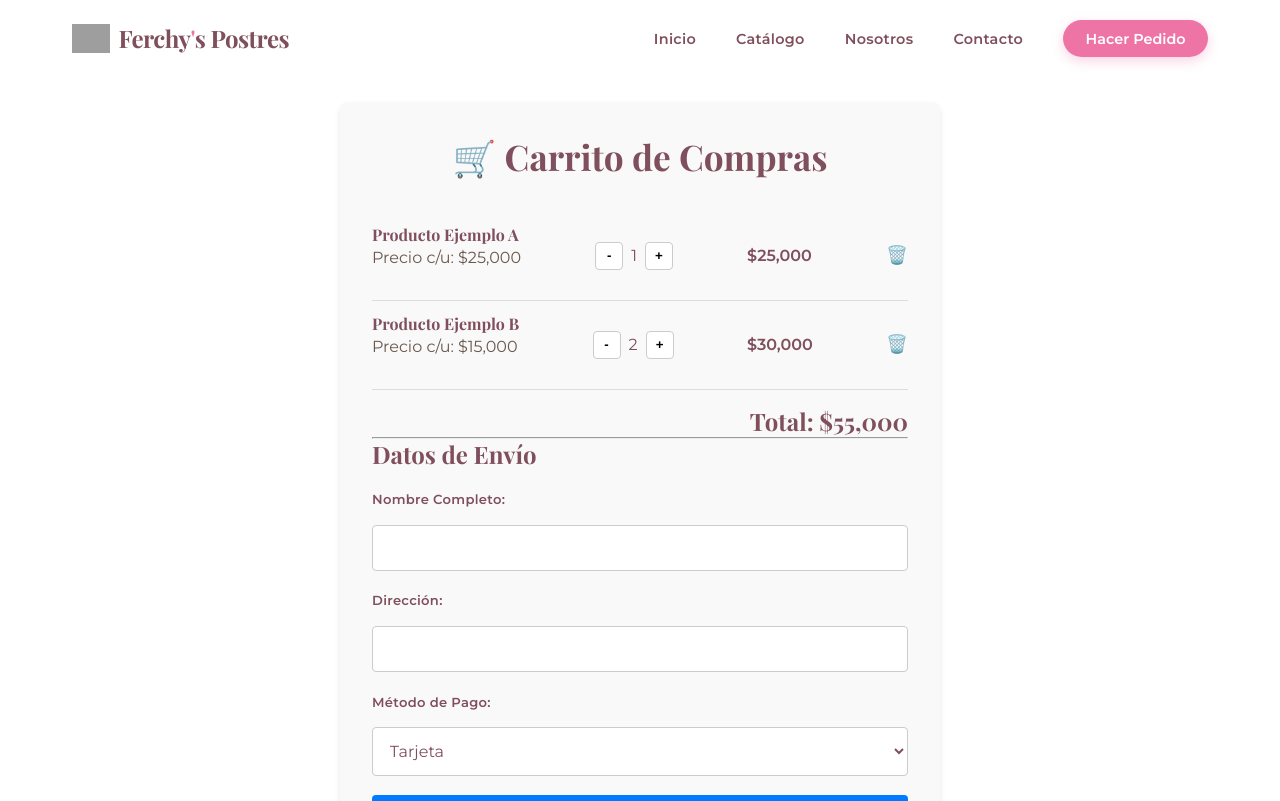
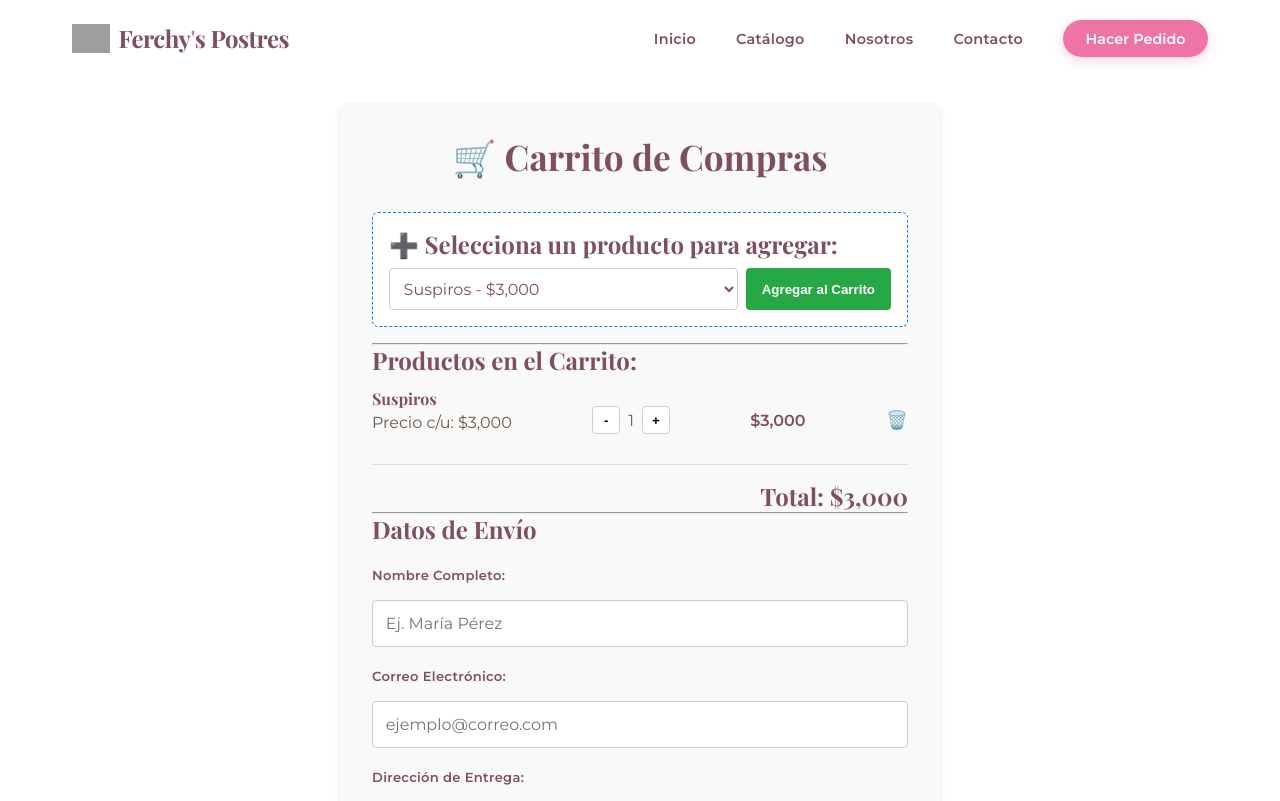
Before and after one commit to ANDREDAR63/WEB-FERCHYS, a React (Vite) app: page /carrito in a window 1280 px wide. Shown: the top 801 px of the page. Built offline with nearby package versions, Linux system fonts and the light colour scheme; grey boxes are pictures that could not be loaded; a web font is replaced by a local one.

Commit message:
ahora deberia funcionar

```diff
--- a/src/components/shopping_cart/shopping_cart.jsx
+++ b/src/components/shopping_cart/shopping_cart.jsx
@@ -1,14 +1,30 @@
 import React, { useState } from 'react';
 import './shopping_cart.css';
 
+// 1. Lista fija de 10 productos disponibles para agregar
+const PRODUCTOS_DISPONIBLES = [
+  { id: 'p1', nombre: 'Suspiros', precio: 3000 },
+  { id: 'p2', nombre: 'Profiteroles', precio: 5000 },
+  { id: 'p3', nombre: 'Alfajores', precio: 7000 },
+  { id: 'p4', nombre: 'Cheesecake de limón', precio: 7000 },
+  { id: 'p5', nombre: 'Cheesecake de chocolate', precio: 7000 },
+  { id: 'p6', nombre: 'Cheesecake de Árandano', precio: 7000 },
+  { id: 'p7', nombre: 'Cheesecake de papayuela', precio: 7000 },
+  { id: 'p8', nombre: 'Cheesecake de red velvet', precio: 7000 },
+  { id: 'p9', nombre: 'Torta de arándanos', precio: 3000 },
+  { id: 'p10', nombre: 'Torta de chocolate', precio: 5000 }
+];
+
 function Carrito() {
-  // 1. Estado para los productos en el carrito (lista simulada)
+  // Estado para los productos cargados en el carrito
   const [items, setItems] = useState([
-    { id: 1, nombre: 'Producto Ejemplo A', precio: 25000, cantidad: 1 },
-    { id: 2, nombre: 'Producto Ejemplo B', precio: 15000, cantidad: 2 }
+    { id: 'p1', nombre: 'Suspiros', precio: 3000, cantidad: 1 }
   ]);
 
-  // 2. Estado para el formulario
+  // Estado para el producto seleccionado en el desplegable
+  const [productoSeleccionadoId, setProductoSeleccionadoId] = useState(PRODUCTOS_DISPONIBLES[0].id);
+
+  // Estado para el formulario de Envío/Pago
   const [formData, setFormData] = useState({
     nombre: '',
     email: '',
@@ -16,16 +32,31 @@ function Carrito() {
     metodoPago: 'tarjeta'
   });
 
-  // --- FUNCIONES DEL CARRITO ---
+  // --- LÓGICA PARA AGREGAR PRODUCTO DESDE LA LISTA ---
+  const agregarProductoSeleccionado = (e) => {
+    e.preventDefault();
 
-  // Sumar cantidad
+    const productoBase = PRODUCTOS_DISPONIBLES.find(p => p.id === productoSeleccionadoId);
+    if (!productoBase) return;
+
+    const existe = items.find(item => item.id === productoBase.id);
+
+    if (existe) {
+      setItems(items.map(item =>
+        item.id === productoBase.id ? { ...item, cantidad: item.cantidad + 1 } : item
+      ));
+    } else {
+      setItems([...items, { ...productoBase, cantidad: 1 }]);
+    }
+  };
+
+  // --- CONTROLES DE CANTIDAD Y ELIMINACIÓN ---
   const incrementar = (id) => {
     setItems(items.map(item =>
       item.id === id ? { ...item, cantidad: item.cantidad + 1 } : item
     ));
   };
 
-  // Restar cantidad (mínimo 1)
   const decrementar = (id) => {
     setItems(items.map(item => {
       if (item.id === id && item.cantidad > 1) {
@@ -35,18 +66,30 @@ function Carrito() {
     }));
   };
 
-  // Quitar producto del carrito
   const eliminarProducto = (id) => {
     setItems(items.filter(item => item.id !== id));
   };
 
-  // Calcular el precio total
+  // Calcular precio total
   const totalPagar = items.reduce((acc, item) => acc + (item.precio * item.cantidad), 0);
 
-  // Manejadores del formulario
+  // --- MANEJO DEL FORMULARIO DE ENVÍO ---
   const handleChange = (e) => {
     const { name, value } = e.target;
-    setFormData({ ...formData, [name]: value });
+
+    // Si es el campo nombre, se filtran números y caracteres especiales en tiempo real
+    if (name === 'nombre') {
+      const soloLetras = value.replace(/[^a-zA-ZáéíóúÁÉÍÓÚñÑ\s]/g, '');
+      setFormData({
+        ...formData,
+        [name]: soloLetras
+      });
+    } else {
+      setFormData({
+        ...formData,
+        [name]: value
+      });
+    }
   };
 
   const handleSubmit = (e) => {
@@ -56,9 +99,8 @@ function Carrito() {
       return;
     }
 
-    const numeroTelefono = "573001234567"; // Tu número de WhatsApp
+    const numeroTelefono = "573001234567"; // Reemplazar por tu WhatsApp
 
-    // Resumen de productos formateado
     const listaProductos = items
       .map(i => `- ${i.nombre} (x${i.cantidad}): $${(i.precio * i.cantidad).toLocaleString()}`)
       .join('%0A');
@@ -67,6 +109,7 @@ function Carrito() {
                     `*Productos:*%0A${listaProductos}%0A%0A` +
                     `*Total a Pagar:* $${totalPagar.toLocaleString()}%0A%0A` +
                     `*Cliente:* ${formData.nombre}%0A` +
+                    `*Correo:* ${formData.email}%0A` +
                     `*Dirección:* ${formData.direccion}%0A` +
                     `*Pago:* ${formData.metodoPago}`;
 
@@ -77,8 +120,30 @@ function Carrito() {
     <div className="cart-container">
       <h2>🛒 Carrito de Compras</h2>
 
-      {/* SECCIÓN DE PRODUCTOS */}
+      {/* DESPLEGABLE CON LOS 10 PRODUCTOS CON PRECIO FIJO */}
+      <div className="add-product-box">
+        <h3>➕ Selecciona un producto para agregar:</h3>
+        <form onSubmit={agregarProductoSeleccionado} className="add-product-form">
+          <select
+            value={productoSeleccionadoId}
+            onChange={(e) => setProductoSeleccionadoId(e.target.value)}
+            className="product-select"
+          >
+            {PRODUCTOS_DISPONIBLES.map(prod => (
+              <option key={prod.id} value={prod.id}>
+                {prod.nombre} - ${prod.precio.toLocaleString()}
+              </option>
+            ))}
+          </select>
+          <button type="submit" className="add-btn">Agregar al Carrito</button>
+        </form>
+      </div>
+
+      <hr />
+
+      {/* LISTA DE PRODUCTOS EN EL CARRITO */}
       <div className="cart-items">
+        <h3>Productos en el Carrito:</h3>
         {items.length === 0 ? (
           <p className="empty-msg">Tu carrito está vacío.</p>
         ) : (
@@ -89,7 +154,6 @@ function Carrito() {
                 <p>Precio c/u: ${item.precio.toLocaleString()}</p>
               </div>
 
-              {/* Botones Sumar/Restar */}
               <div className="item-controls">
                 <button type="button" onClick={() => decrementar(item.id)}>-</button>
                 <span>{item.cantidad}</span>
@@ -100,7 +164,6 @@ function Carrito() {
                 <strong>${(item.precio * item.cantidad).toLocaleString()}</strong>
               </div>
 
-              {/* Botón Eliminar */}
               <button
                 type="button"
                 className="delete-btn"
@@ -112,7 +175,6 @@ function Carrito() {
           ))
         )}
 
-        {/* TOTAL */}
         <div className="cart-total">
           <h3>Total: ${totalPagar.toLocaleString()}</h3>
         </div>
@@ -120,37 +182,68 @@ function Carrito() {
 
       <hr />
 
-      {/* FORMULARIO */}
+      {/* FORMULARIO DE ENVÍO */}
       <form onSubmit={handleSubmit} className="cart-form">
         <h3>Datos de Envío</h3>
+
+        {/* NOMBRE (Sólo Letras) */}
         <div className="form-group">
-          <label>Nombre Completo:</label>
+          <label htmlFor="nombre">Nombre Completo:</label>
           <input
             type="text"
+            id="nombre"
             name="nombre"
             value={formData.nombre}
             onChange={handleChange}
             required
+            pattern="[A-Za-zÁÉÍÓÚáéíóúÑñ ]+"
+            title="Solo se permiten letras y espacios"
+            placeholder="Ej. María Pérez"
           />
         </div>
 
+        {/* CORREO (Validación con @ y Dominio) */}
         <div className="form-group">
-          <label>Dirección:</label>
+          <label htmlFor="email">Correo Electrónico:</label>
+          <input
+            type="email"
+            id="email"
+            name="email"
+            value={formData.email}
+            onChange={handleChange}
+            required
+            placeholder="ejemplo@correo.com"
+            pattern="[a-zA-Z0-9._%+-]+@[a-zA-Z0-9.-]+\.[a-zA-Z]{2,}"
+            title="Ingresa un correo válido que incluya '@' y un dominio (ej: usuario@dominio.com)"
+          />
+        </div>
+
+        {/* DIRECCIÓN */}
+        <div className="form-group">
+          <label htmlFor="direccion">Dirección de Entrega:</label>
           <input
             type="text"
+            id="direccion"
             name="direccion"
             value={formData.direccion}
             onChange={handleChange}
             required
+            placeholder="Calle 123 #45-67"
           />
         </div>
 
+        {/* MÉTODO DE PAGO */}
         <div className="form-group">
-          <label>Método de Pago:</label>
-          <select name="metodoPago" value={formData.metodoPago} onChange={handleChange}>
-            <option value="tarjeta">Tarjeta</option>
-            <option value="nequi">Nequi/Daviplata</option>
-            <option value="efectivo">Efectivo</option>
+          <label htmlFor="metodoPago">Método de Pago:</label>
+          <select
+            id="metodoPago"
+            name="metodoPago"
+            value={formData.metodoPago}
+            onChange={handleChange}
+          >
+            <option value="tarjeta">Tarjeta de Crédito / Débito</option>
+            <option value="nequi">Nequi / Daviplata</option>
+            <option value="efectivo">Efectivo contra entrega</option>
           </select>
         </div>
 
```
